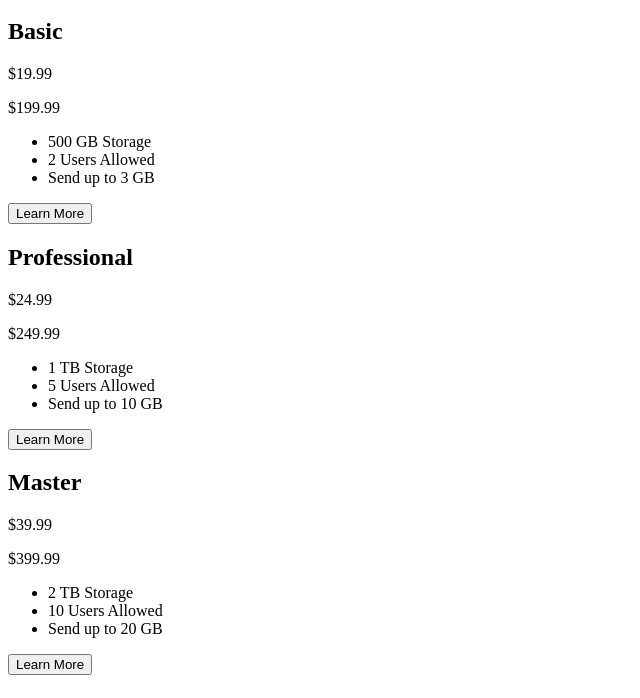
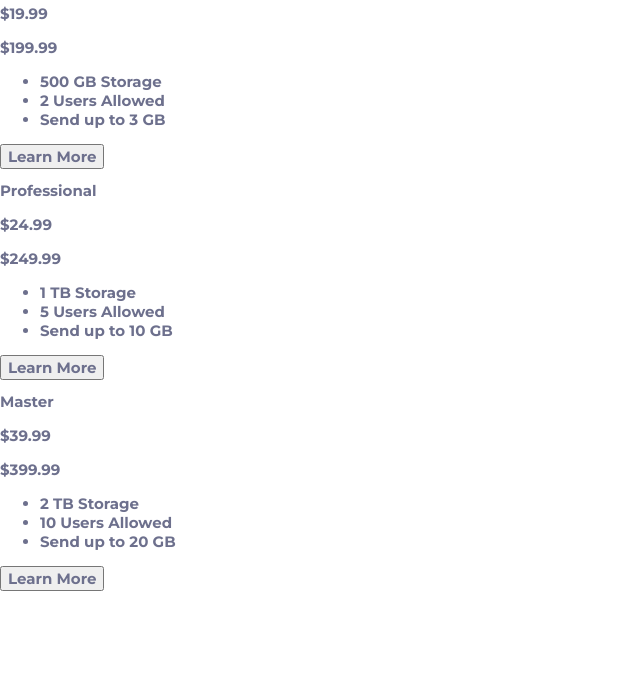
Before and after one commit to dinakonto/pricing-component-with-toggle, a website: page index.html in a window 1280 px wide. Shown: the part 102-800 px from the top of the page, without its empty margins (0-640 px from the left). Drawn offline with Linux system fonts and the light colour scheme.

Commit message:
Add Sass variables for styleguide elements

```diff
--- a/index.html
+++ b/index.html
@@ -5,8 +5,10 @@
   <meta name="viewport" content="width=device-width, initial-scale=1.0">
 
   <link rel="icon" type="image/png" sizes="32x32" href="./images/favicon-32x32.png">
+  <link href="https://fonts.googleapis.com/css2?family=Montserrat:wght@700&display=swap" rel="stylesheet">
+  <link rel="stylesheet" href="./styles/css/styles.css">
 
-  <title>Frontend Mentor | [Challenge Name Here]</title>
+  <title>Frontend Mentor | Pricing component with toggle master</title>
 </head>
 <body>
 
--- /dev/null
+++ b/styles/sass/styles.sass
@@ -0,0 +1,25 @@
+// STYLEGUIDE
+$gradient: linear-gradient(to right, hsl(236, 72%, 79%) , hsl(237, 63%, 64%))
+
+$col-xlight: hsl(240, 78%, 98%)
+$col-light: hsl(234, 14%, 74%)
+$col-medium: hsl(233, 13%, 49%)
+$col-dark: hsl(232, 13%, 33%)
+
+$font-stack: 'Montserrat', sans-serif
+$font-weight: 700
+$font-base-size: 15px
+
+/*
+ * BASE LAYOUT
+ */
+*
+  box-sizing: border-box
+  font-family: $font-stack
+  font-weight: $font-weight
+  font-size: $font-base-size
+  color: $col-medium
+body
+  margin: 0
+  height: 100%
+  width: 100%
```
Also changed, not shown: styles/css/styles.css (added), 1 other file.
